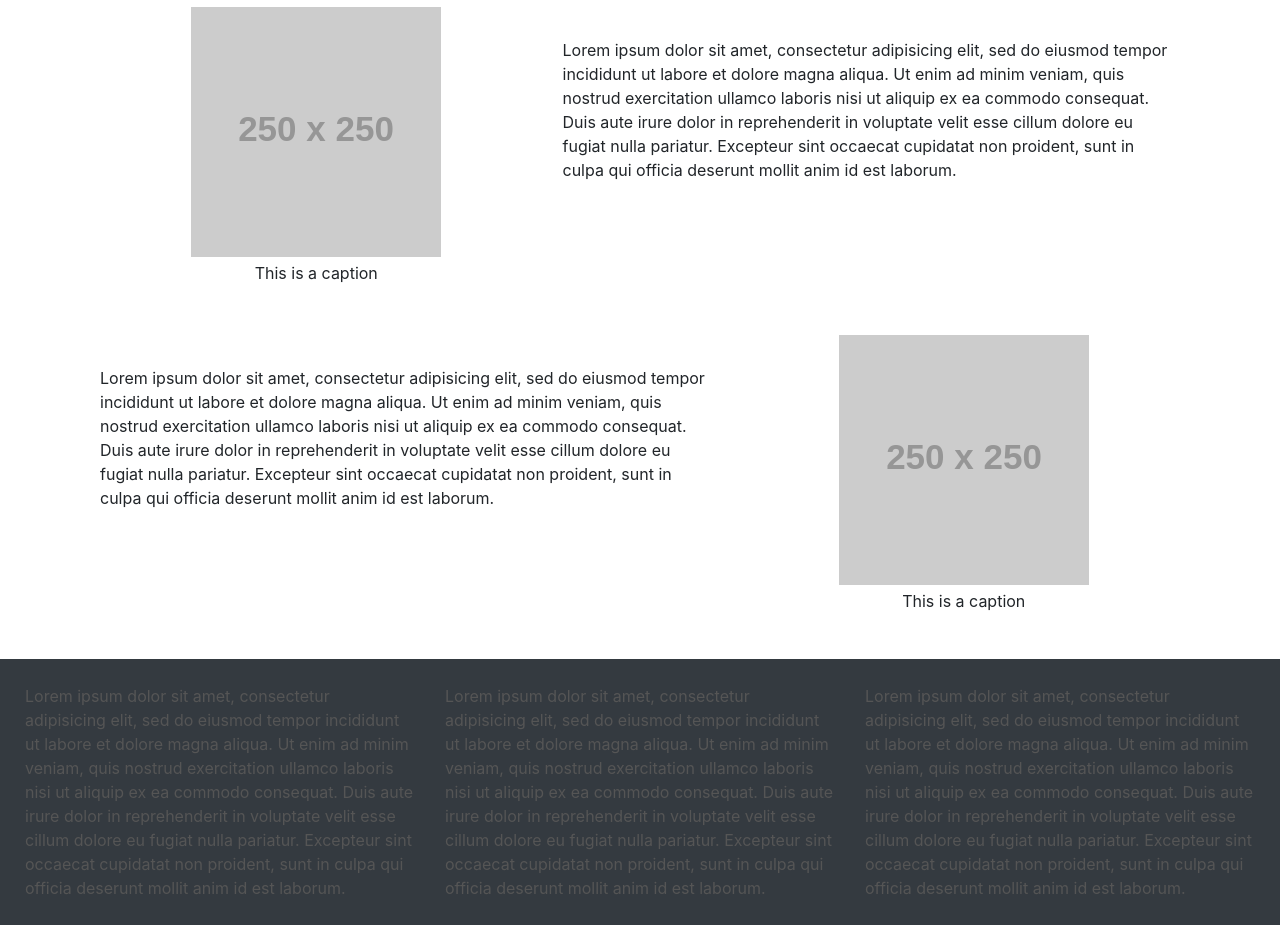
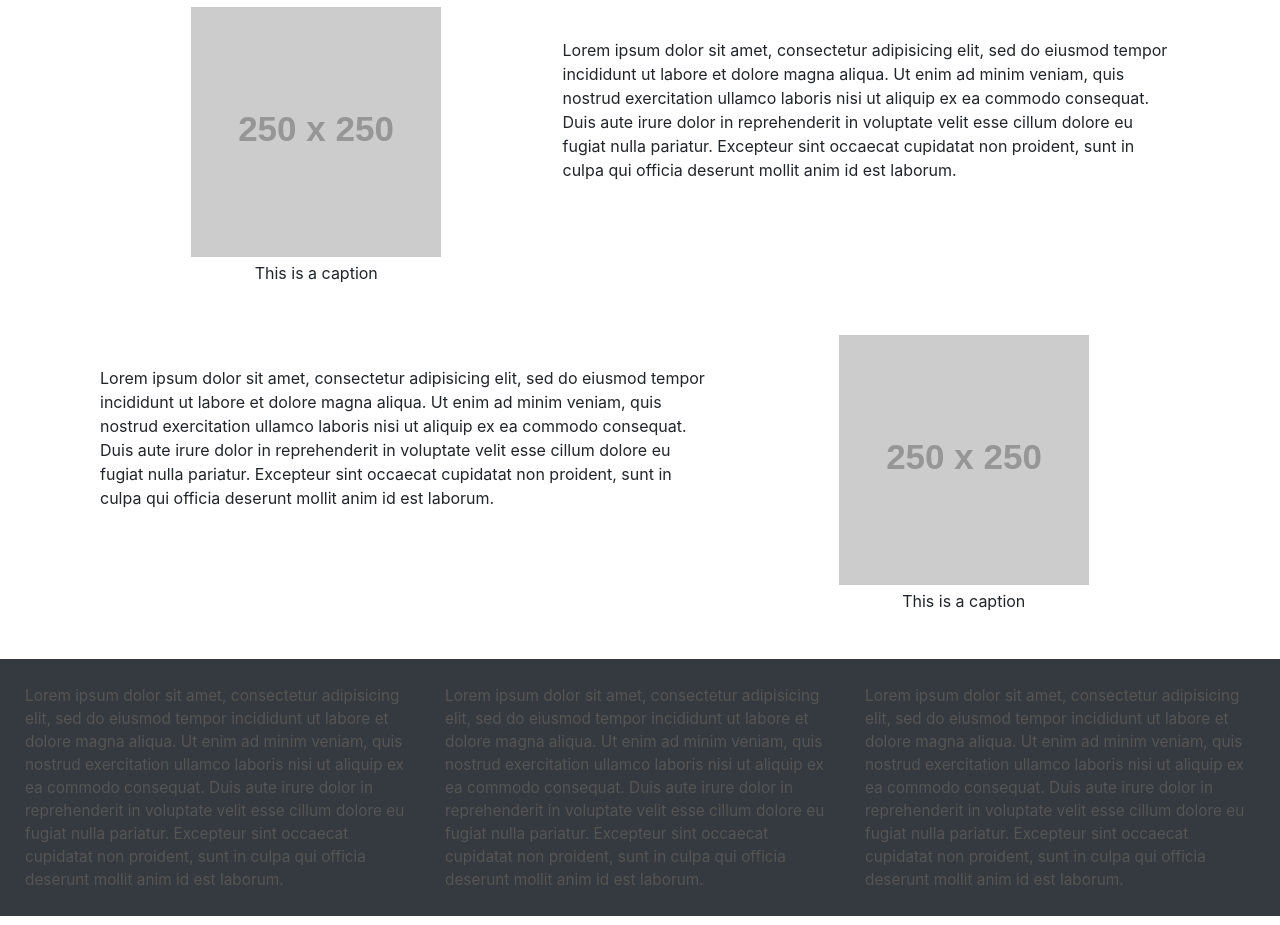
Before and after one commit to homerion/bootstrap-Samples, a plain HTML site: page index.html in a window 1280 px wide. Shown: the part 718-1643 px from the top of the page. Drawn offline with nearby package versions, Linux system fonts and the light colour scheme; placeholder pictures from the web are drawn by us.

Commit message:
reactive foote text is fixed in main.css

```diff
--- a/css/main.css
+++ b/css/main.css
@@ -10,7 +10,7 @@ footer{
   color: #555;
   padding: 25px;
   margin-top: 30px;
-  text-size: 2vw;
+  font-size: 1.2vw;
 }
 .card{
   margin: 25px;
```
